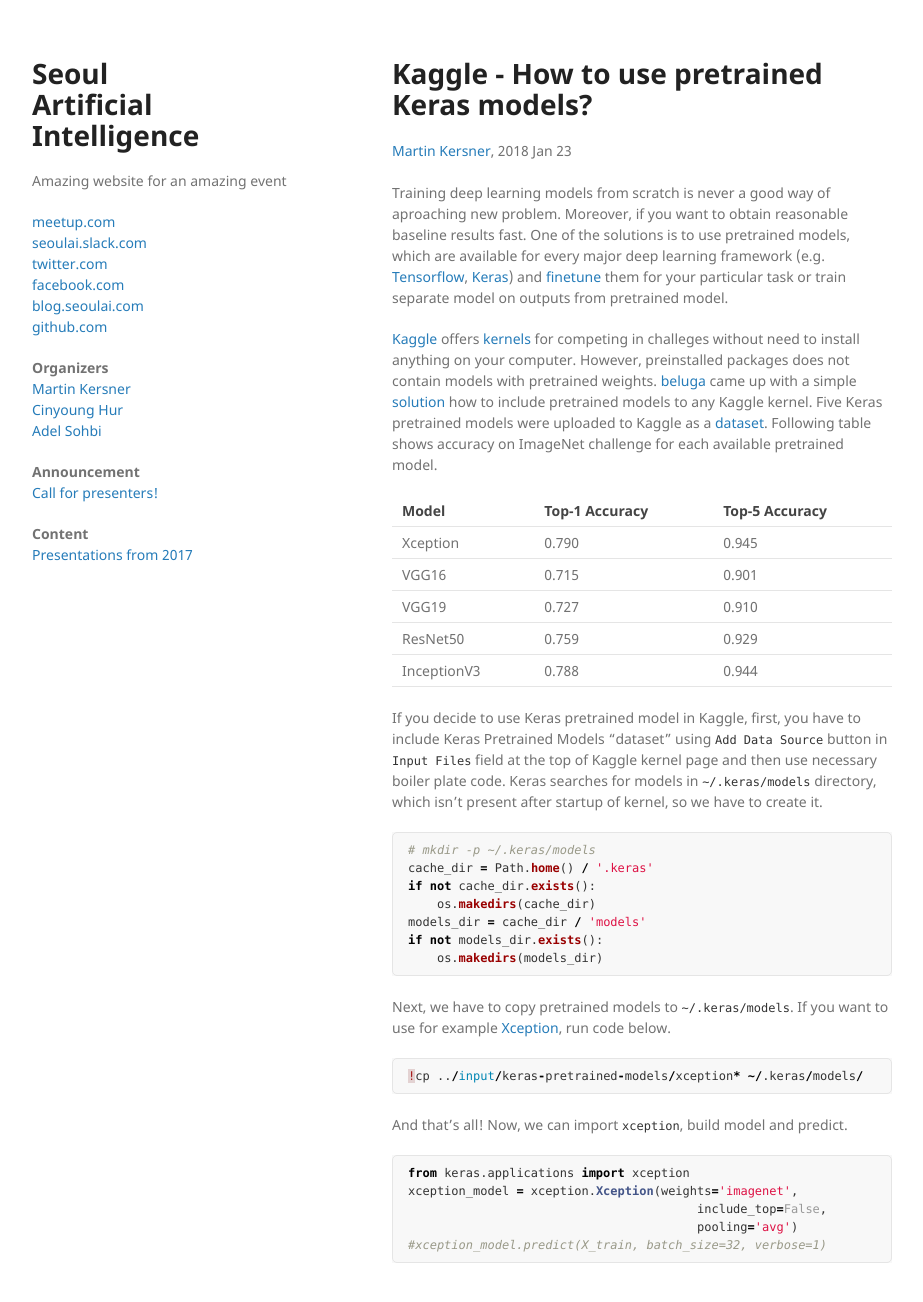
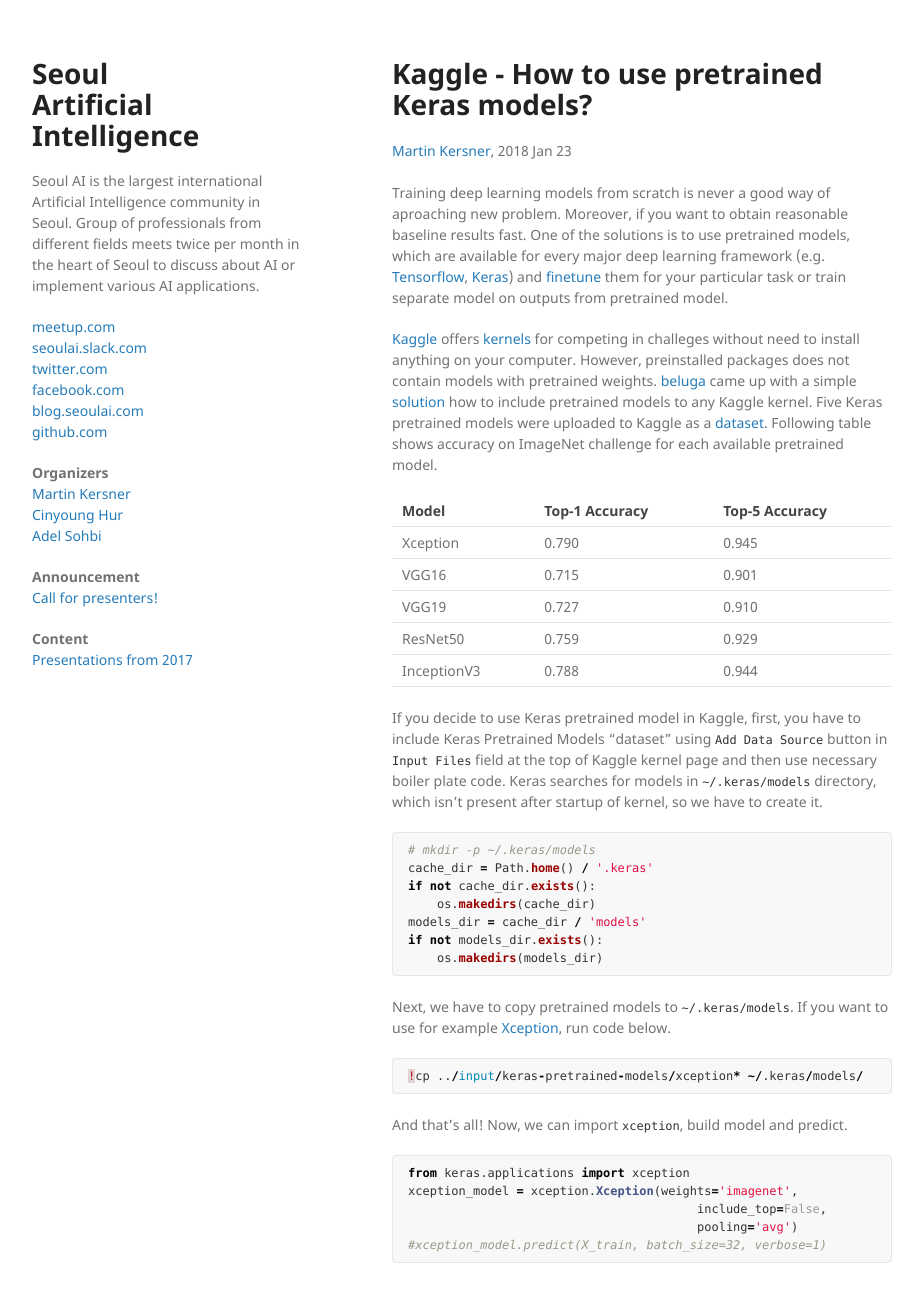
Before and after one commit to martinkersner/seoul-artificial-intelligence-meetup, a Jekyll site: the page built from docs/_posts/2018-01-21-kaggle-how-to-use-pretrained-keras-models.md, in a window 1280 px wide and 1333 px high. Shown: the top 1302 px of the window, without its empty margins (178-1101 px from the left). Built offline with Jekyll 4.4.1, drawn with Linux system fonts in a browser that asks for light colours; comment, search, counter and statistics services are not loaded; some of the changed lines change nothing that is shown.

Commit message:
integrate both config.yml

```diff
--- a/docs/_config.yml
+++ b/docs/_config.yml
@@ -1,6 +1,6 @@
 # Site settings
 title: Seoul AI - Hackaton
-description: Amazing website for an amazing event
+description: Seoul AI is the largest international Artificial Intelligence community in Seoul. Group of professionals from different fields meets twice per month in the heart of Seoul to discuss about AI or implement various AI applications.
 # baseurl: "/particle" # the subpath of your site, e.g. /blog
 # url: "localhost:3000" # the base hostname & protocol for your site e.g. http://willianjusten.com.br
 
@@ -12,9 +12,13 @@
 twitter_username: SeoulAI
 github_username:  SeoulAI
 facebook_username:  Seoul AI
+theme: jekyll-theme-particle-master
+url: http://seoulai.com
+plugins:
+    - jekyll-sitemap
+    - jekyll-seo-tag
 
 # Google-analytics
-google-analytics:
-  id: ""
+google-analytics: UA-106993341-1
 
 exclude: ['package.json', 'src' , 'node_modules']
```
